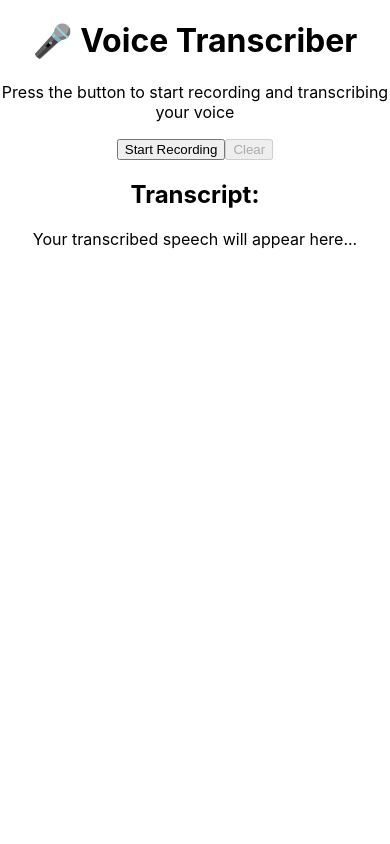
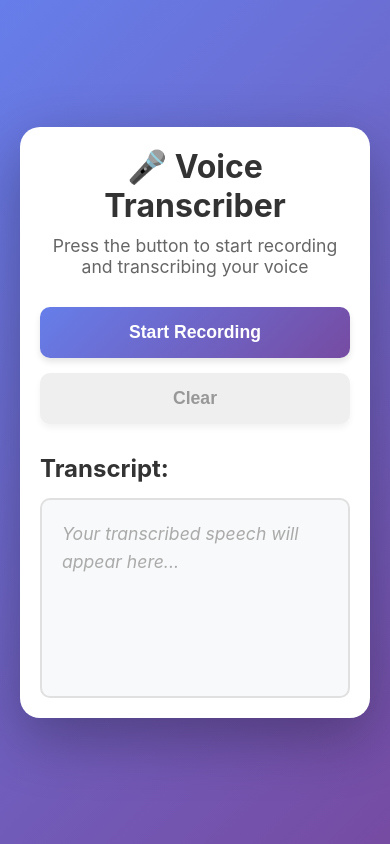
Before and after one commit to HannaSaffi/dynamic-music-generator-senior-project, a React (Create React App) app: page / in a window 390 px wide. Built offline with nearby package versions, Linux system fonts and the light colour scheme.

Commit message:
Add styling and project documentation

```diff
--- a/src/App.css
+++ b/src/App.css
@@ -1,38 +1,185 @@
-.App {
-  text-align: center;
+* {
+  margin: 0;
+  padding: 0;
+  box-sizing: border-box;
 }
 
-.App-logo {
-  height: 40vmin;
-  pointer-events: none;
+body {
+  font-family: -apple-system, BlinkMacSystemFont, 'Segoe UI', 'Roboto', 'Oxygen',
+  'Ubuntu', 'Cantarell', 'Fira Sans', 'Droid Sans', 'Helvetica Neue',
+  sans-serif;
+  -webkit-font-smoothing: antialiased;
+  -moz-osx-font-smoothing: grayscale;
+  background: linear-gradient(135deg, #667eea 0%, #764ba2 100%);
+  min-height: 100vh;
 }
 
-@media (prefers-reduced-motion: no-preference) {
-  .App-logo {
-    animation: App-logo-spin infinite 20s linear;
+.App {
+  display: flex;
+  justify-content: center;
+  align-items: center;
+  min-height: 100vh;
+  padding: 20px;
+}
+
+.container {
+  background: white;
+  border-radius: 20px;
+  padding: 40px;
+  box-shadow: 0 20px 60px rgba(0, 0, 0, 0.3);
+  max-width: 700px;
+  width: 100%;
+}
+
+h1 {
+  color: #333;
+  text-align: center;
+  margin-bottom: 10px;
+  font-size: 2.5em;
+}
+
+.subtitle {
+  text-align: center;
+  color: #666;
+  margin-bottom: 30px;
+  font-size: 1.1em;
+}
+
+.controls {
+  display: flex;
+  gap: 15px;
+  justify-content: center;
+  margin-bottom: 20px;
+}
+
+.btn {
+  padding: 15px 30px;
+  border: none;
+  border-radius: 10px;
+  font-size: 1.1em;
+  font-weight: 600;
+  cursor: pointer;
+  transition: all 0.3s ease;
+  box-shadow: 0 4px 6px rgba(0, 0, 0, 0.1);
+}
+
+.btn:hover:not(:disabled) {
+  transform: translateY(-2px);
+  box-shadow: 0 6px 12px rgba(0, 0, 0, 0.15);
+}
+
+.btn:active:not(:disabled) {
+  transform: translateY(0);
+}
+
+.btn:disabled {
+  opacity: 0.5;
+  cursor: not-allowed;
+}
+
+.btn-start {
+  background: linear-gradient(135deg, #667eea 0%, #764ba2 100%);
+  color: white;
+}
+
+.btn-stop {
+  background: linear-gradient(135deg, #f093fb 0%, #f5576c 100%);
+  color: white;
+}
+
+.btn-clear {
+  background: #e0e0e0;
+  color: #333;
+}
+
+.status {
+  display: flex;
+  align-items: center;
+  justify-content: center;
+  gap: 10px;
+  margin-bottom: 20px;
+  color: #667eea;
+  font-weight: 600;
+  font-size: 1.1em;
+}
+
+.pulse {
+  width: 12px;
+  height: 12px;
+  background: #f5576c;
+  border-radius: 50%;
+  animation: pulse 1.5s ease-in-out infinite;
+}
+
+@keyframes pulse {
+  0%, 100% {
+    opacity: 1;
+    transform: scale(1);
+  }
+  50% {
+    opacity: 0.5;
+    transform: scale(1.2);
   }
 }
 
-.App-header {
-  background-color: #282c34;
-  min-height: 100vh;
-  display: flex;
-  flex-direction: column;
-  align-items: center;
-  justify-content: center;
-  font-size: calc(10px + 2vmin);
-  color: white;
+.transcript-container {
+  margin-top: 30px;
 }
 
-.App-link {
-  color: #61dafb;
+.transcript-container h2 {
+  color: #333;
+  margin-bottom: 15px;
+  font-size: 1.5em;
 }
 
-@keyframes App-logo-spin {
-  from {
-    transform: rotate(0deg);
+.transcript-box {
+  background: #f8f9fa;
+  border: 2px solid #e0e0e0;
+  border-radius: 10px;
+  padding: 20px;
+  min-height: 200px;
+  font-size: 1.1em;
+  line-height: 1.6;
+  color: #333;
+  white-space: pre-wrap;
+  word-wrap: break-word;
+}
+
+.interim {
+  color: #999;
+  font-style: italic;
+}
+
+.placeholder {
+  color: #aaa;
+  font-style: italic;
+}
+
+.error {
+  background: #ffebee;
+  border: 2px solid #ef5350;
+  border-radius: 10px;
+  padding: 20px;
+  color: #c62828;
+  text-align: center;
+  font-size: 1.1em;
+  line-height: 1.6;
+}
+
+@media (max-width: 600px) {
+  .container {
+    padding: 20px;
   }
-  to {
-    transform: rotate(360deg);
+
+  h1 {
+    font-size: 2em;
+  }
+
+  .controls {
+    flex-direction: column;
+  }
+
+  .btn {
+    width: 100%;
   }
 }
```
Also changed, not shown: 1 other file (tests, documents, lock files or other folders).
